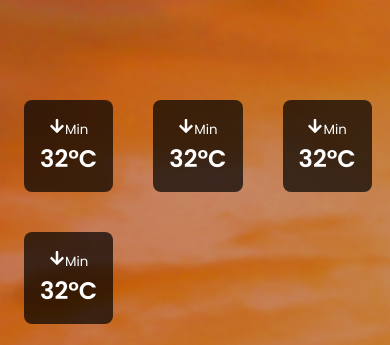
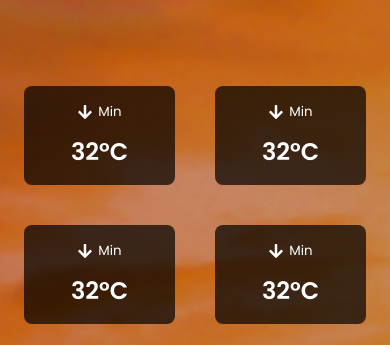
Before and after one commit to Luka-Gatkuoth/react-weather-app, a React (Create React App) app: page / in a window 390 px wide. Shown: the part 496-841 px from the top of the page. Built offline with nearby package versions, Linux system fonts and the light colour scheme.

Commit message:
styles for media query

```diff
--- a/src/components/Description.jsx
+++ b/src/components/Description.jsx
@@ -29,7 +29,7 @@
       <div className="card">
         <div className="description__card-icon">
         <FaArrowDown />
-        <small>Min</small>
+        <small>min</small>
         </div>
         <h2>32°C</h2>
       </div>
--- a/src/components/description.css
+++ b/src/components/description.css
@@ -12,7 +12,7 @@
     padding: 1rem;
     border-radius: 0.5rem;
 }
-.descripion__card-icon{
+.description__card-icon{
     width: 100%;
     display: flex;
     flex-direction: row;
@@ -21,3 +21,14 @@
     gap: 5px;
     margin-bottom: 12px;
 }
+.description__card-icon small{
+    text-transform: capitalize;
+}
+
+/* Media query */
+@media screen and (max-width: 1024px) {
+    .section__description{
+        grid-template-columns: 1fr 1fr;
+    }
+
+}
```
